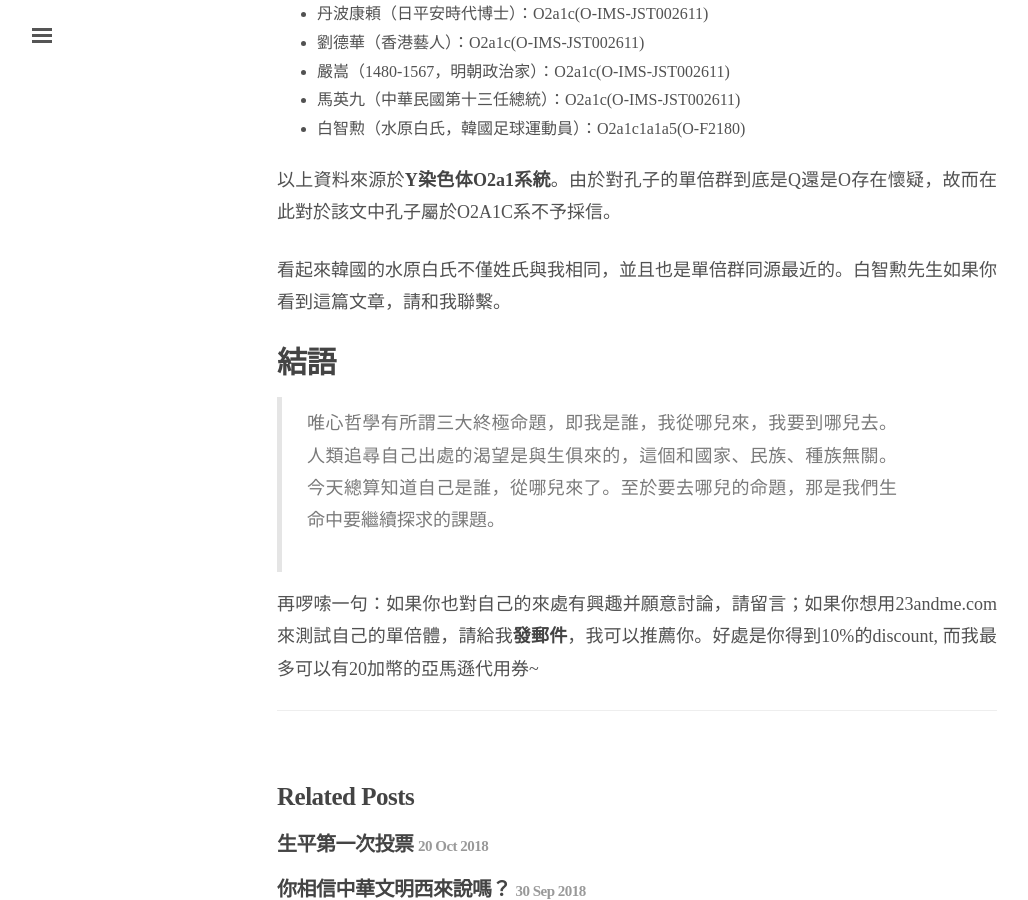
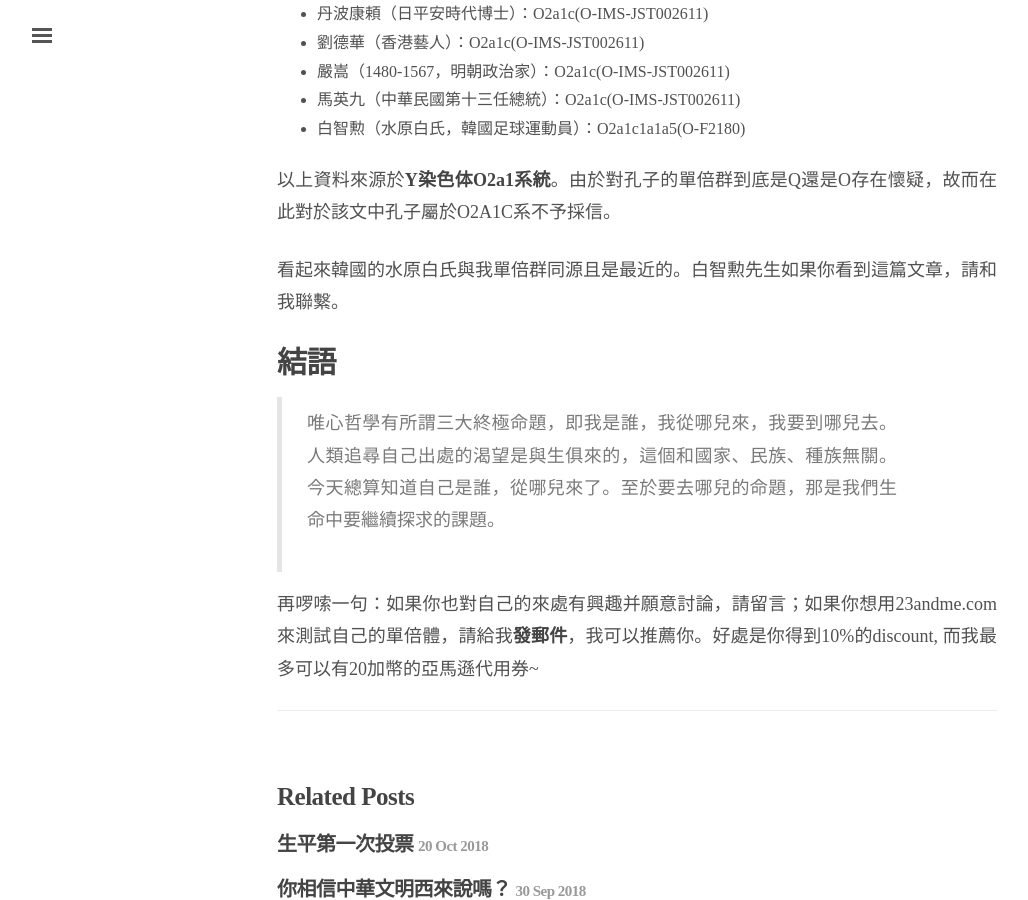
Before and after one commit to Je-pense/blog, a Jekyll site: the page built from _posts/2018-09-29-What is my Haplogroup.md, in a window 1280 px wide and 900 px high, scrolled down 4566 px. Shown: the whole window, without its empty margins (3-1031 px from the left). Built offline with Jekyll 4.4.1, drawn with Linux system fonts in a browser that asks for light colours; nearby versions of some CDN libraries; comment, search, counter and statistics services are not loaded.

Commit message:
Update 2018-09-29-What is my Haplogroup.md

```diff
--- a/_posts/2018-09-29-What is my Haplogroup.md
+++ b/_posts/2018-09-29-What is my Haplogroup.md
@@ -69,7 +69,7 @@ O-M5420根據不同的信息來源有不同的具體細節。例如在isogg.org
 
 以上資料來源於**[Y染色体O2a1系統](https://wiki3.jp/famousdna/page/54)**。由於對孔子的單倍群到底是Q還是O存在懷疑，故而在此對於該文中孔子屬於O2A1C系不予採信。
 
-看起來韓國的水原白氏不僅姓氏與我相同，並且也是單倍群同源最近的。白智勲先生如果你看到這篇文章，請和我聯繫。
+看起來韓國的水原白氏與我單倍群同源且是最近的。白智勲先生如果你看到這篇文章，請和我聯繫。
 
 ## 結語
 
```
